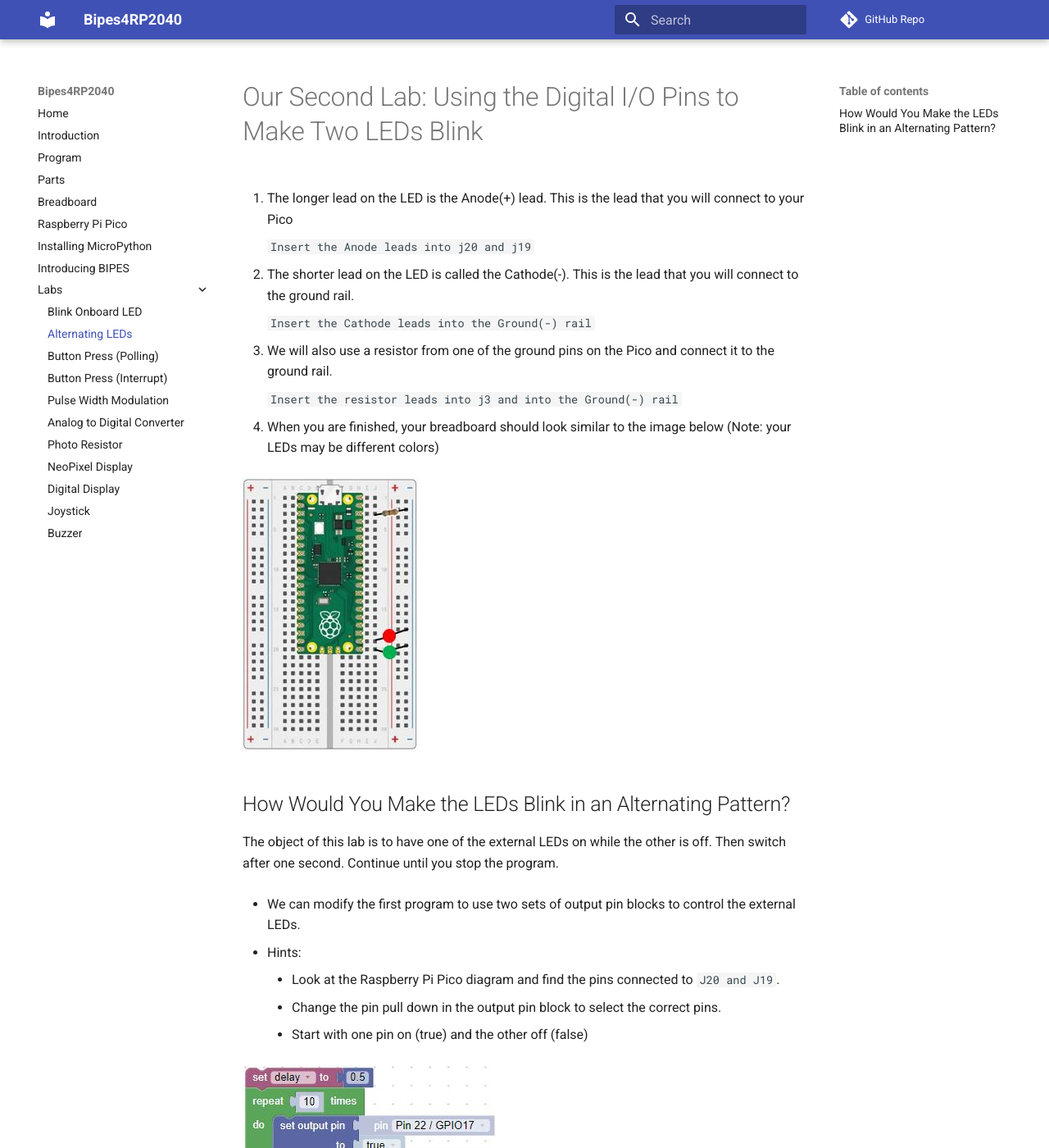
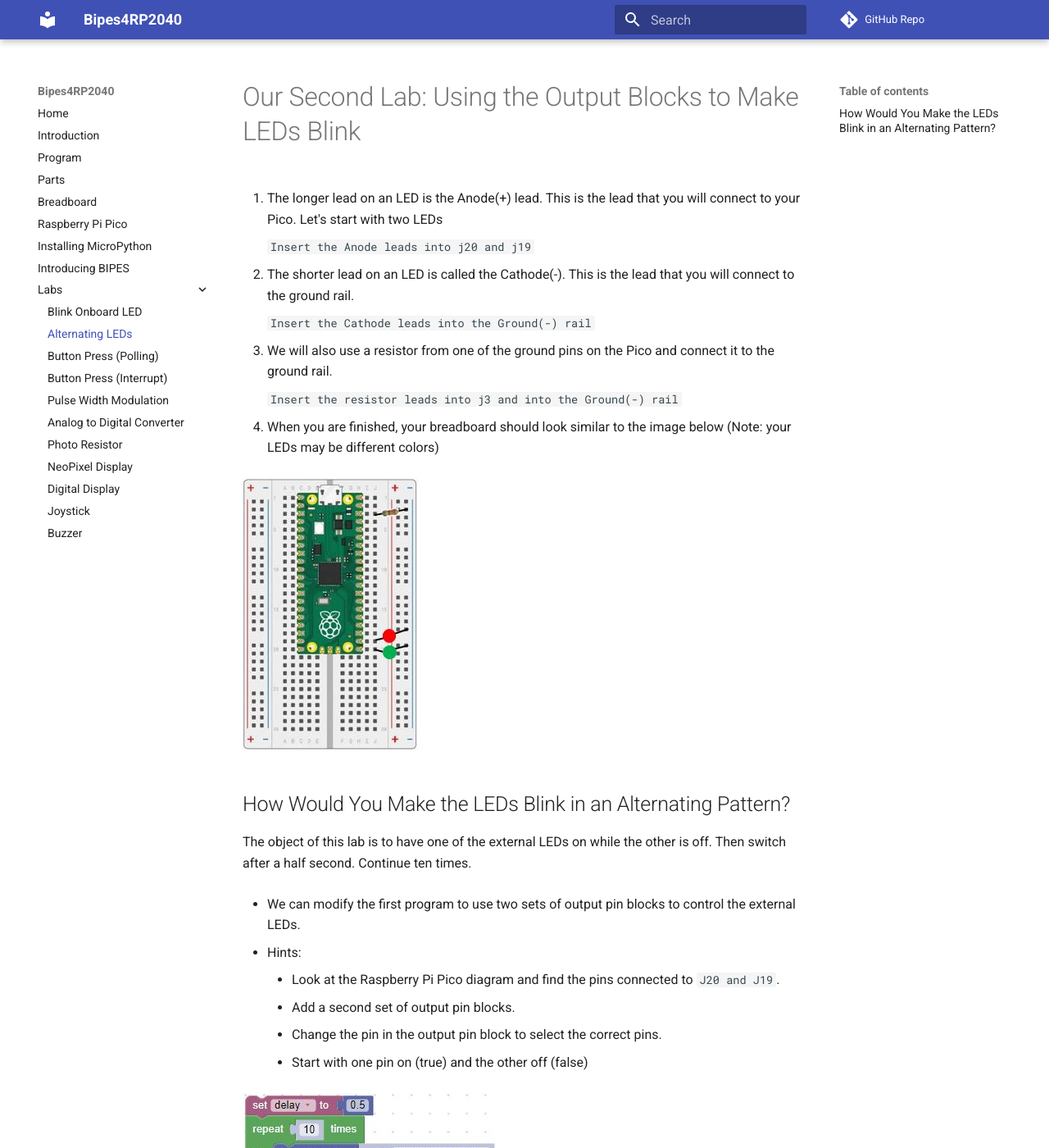
Before and after one commit to jetannenbaum/Bipes4RP2040, an MkDocs documentation site: the page built from docs/labs/alternatingBlink.md, in a window 1280 px wide and 1400 px high. Shown: the whole window at 82% size. Built offline with MkDocs 1.6.1 and Material for MkDocs 9.7.7, drawn with Linux system fonts in a browser that asks for light colours; comment, search, counter and statistics services are not loaded; some of the changed text lies outside the part shown.

Commit message:
Update alternaingBlink

````diff
--- a/docs/labs/alternatingBlink.md
+++ b/docs/labs/alternatingBlink.md
@@ -1,10 +1,10 @@
-# Our Second Lab: Using the Digital I/O Pins to Make Two LEDs Blink
+# Our Second Lab: Using the Output Blocks to Make LEDs Blink
 
-1. The longer lead on the LED is the Anode(+) lead.  This is the lead that you will connect to your Pico
+1. The longer lead on an LED is the Anode(+) lead.  This is the lead that you will connect to your Pico. Let's start with two LEDs
 
     ```Insert the Anode leads into j20 and j19```
 
-1. The shorter lead on the LED is called the Cathode(-).  This is the lead that you will connect to the ground rail.
+1. The shorter lead on an LED is called the Cathode(-).  This is the lead that you will connect to the ground rail.
 
     ```Insert the Cathode leads into the Ground(-) rail```
 
@@ -18,13 +18,14 @@
 
 ## How Would You Make the LEDs Blink in an Alternating Pattern?
 
-The object of this lab is to have one of the external LEDs on while the other is off.  Then switch after one second.  Continue until you stop the program.
+The object of this lab is to have one of the external LEDs on while the other is off.  Then switch after a half second.  Continue ten times.
 
 - We can modify the first program to use two sets of output pin blocks to control the external LEDs.
 
 - Hints:
     - Look at the Raspberry Pi Pico diagram and find the pins connected to ```J20 and J19```.
-    - Change the pin pull down in the output pin block to select the correct pins.
+    - Add a second set of output pin blocks.
+    - Change the pin in the output pin block to select the correct pins.
     - Start with one pin on (true) and the other off (false)
 
 ![alternating blink](./img/alternateBlink.jpg)
@@ -36,22 +37,22 @@ The object of this lab is to have one of the external LEDs on while the other is
 
     - Use a list block and a variable block to hold the pins (Pin24, Pin22, Pin 21, ...)
 
-![select list](./img/selectList.jpg)![add pins to list](./img/addPins.jpg)![pin list variable](./img/pinList.jpg)
+    ![select list](./img/selectList.jpg)![add pins to list](./img/addPins.jpg)![pin list variable](./img/pinList.jpg)
 
     - Use a loop to determine which LED to turn on (rename the loop variable to pin for clarity)
 
-![pins in a loop](./img/pinListLoop.jpg)
+    ![pins in a loop](./img/pinListLoop.jpg)
 
     - Use a function (let's call it setPins) to turn on one LED while turning the others off
 
-![create a function](./img/createFunction.jpg)![add inputs](./img/addVariablesToFunction.jpg)![named function](./img/setPins.jpg)
+    ![create a function](./img/createFunction.jpg)![add inputs](./img/addVariablesToFunction.jpg)![named function](./img/setPins.jpg)
 
     - We'll need some logic to determine which pin to leave on while the other pins are turned off.  This will require another loop block and a Logic block
 
-![if block](./img/ifLogic.jpg)![turn off pins](./img/offPins.jpg)
+    ![if block](./img/ifLogic.jpg)![turn off pins](./img/offPins.jpg)
 
     - Finally, we'll need to call the function
 
-![calling setPins function](./img/setPinsCall.jpg)
+    ![calling setPins function](./img/setPinsCall.jpg)
 
     - Can you put together the pieces?
````
